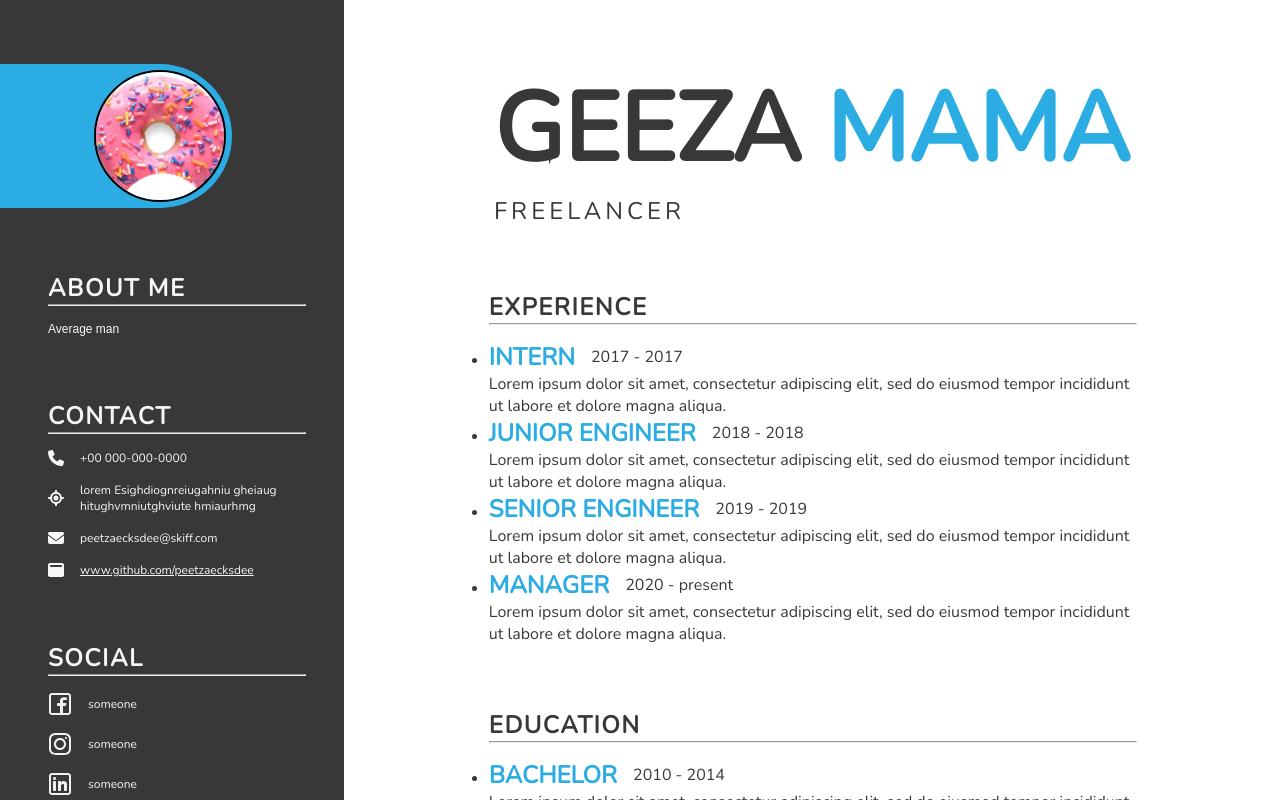
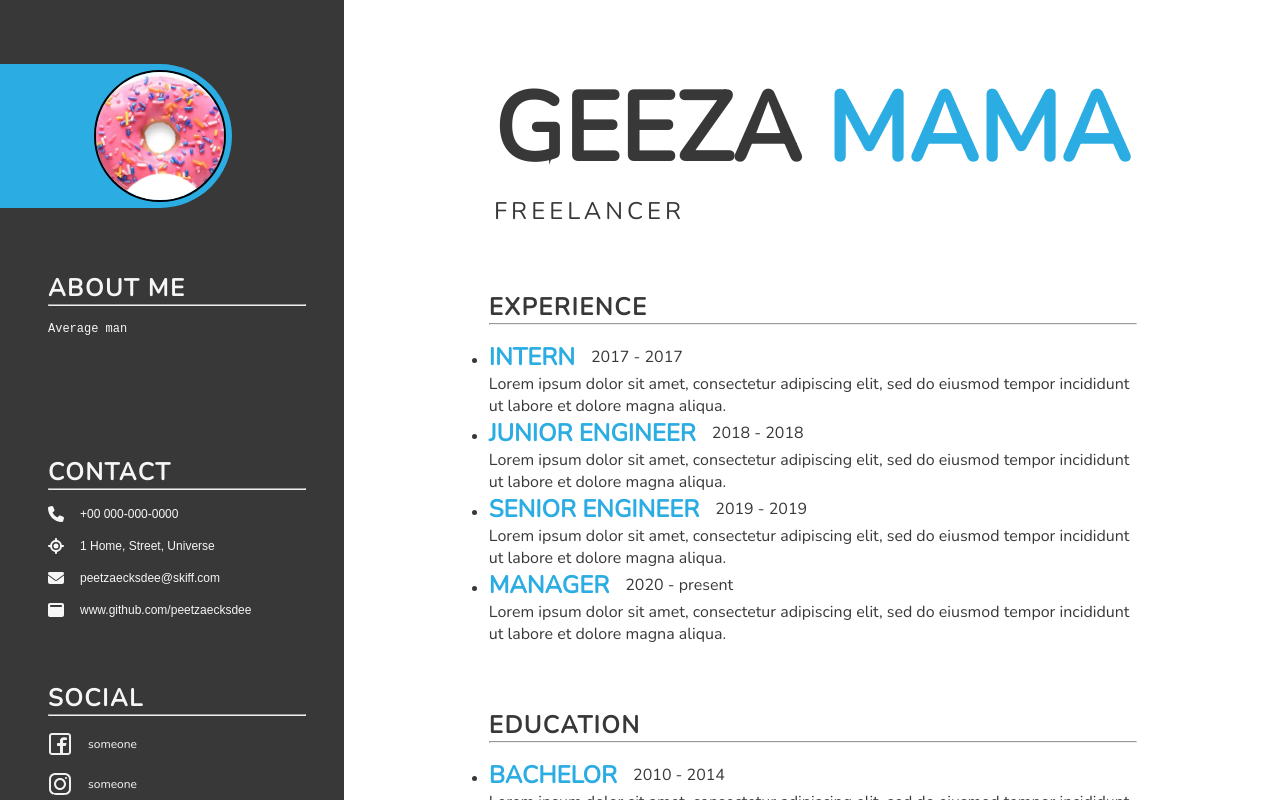
Before and after one commit to peetzaecksdee/TOP-CV-Application, a React (Vite) app: page / in a window 1280 px wide. Built offline with nearby package versions, Linux system fonts and the light colour scheme.

Commit message:
feat: Contact Input

```diff
--- a/src/App.css
+++ b/src/App.css
@@ -7,12 +7,14 @@ hr.black {
 	background-color: var(--black);
 }
 
-input {
+input, textarea {
+	width: 100%;
 	background: none;
 	border: none;
+	resize: none;
 }
 
-input:focus {
+input:focus, textarea:focus {
 	outline: none;
 }
 
--- a/src/components/Sidebar/AboutMe.jsx
+++ b/src/components/Sidebar/AboutMe.jsx
@@ -1,5 +1,5 @@
-import Container from "../Utils/Container"
-import { useState } from "react"
+import Container from '../Utils/Container';
+import { useState } from 'react';
 
 export default function AboutMe() {
 	const [aboutMe, setAboutMe] = useState('Average man');
@@ -10,7 +10,12 @@ export default function AboutMe() {
 
 	return (
 		<Container header='about me'>
-      <input className='text white small' value={aboutMe} onChange={handleChange} />
+			<textarea
+				className='text white small'
+				value={aboutMe}
+				onChange={handleChange}
+				rows='5'
+			/>
 		</Container>
-  )
+	);
 }
--- a/src/components/Sidebar/Contact.jsx
+++ b/src/components/Sidebar/Contact.jsx
@@ -1,26 +1,52 @@
 import Container from '../Utils/Container';
 import { FontAwesomeIcon } from '@fortawesome/react-fontawesome';
 import { faPhone, faLocation, faWindowMaximize, faEnvelope } from '@fortawesome/free-solid-svg-icons';
+import { useState } from 'react';
+
+let contacts = [
+	{
+		icon: faPhone,
+		text: '+00 000-000-0000',
+	},
+	{
+		icon: faLocation,
+		text: '1 Home, Street, Universe',
+	},
+	{
+		icon: faEnvelope,
+		text: 'peetzaecksdee@skiff.com',
+	},
+	{
+		icon: faWindowMaximize,
+		text: 'www.github.com/peetzaecksdee',
+	},
+]
 
 export default function Contact() {
+	const [contactList, setContactList] = useState(contacts);
+
+	function handleChange(idx, e) {
+		setContactList(contactList.map((contact, index) => {
+			if (index === idx) {
+				return {
+					...contact,
+					text: e.target.value,
+				};
+			}
+			return contact;
+		}));
+	}
+
 	return (
 		<Container header="contact">
-			<div className='content-container'>
-				<FontAwesomeIcon icon={faPhone} className="white" />
-        <span className='white small'>+00 000-000-0000</span>
-			</div>
-			<div className='content-container'>
-				<FontAwesomeIcon icon={faLocation} className="white" />
-        <span className='white small'>lorem Esighdiognreiugahniu gheiaug hitughvmniutghviute hmiaurhmg</span>
-			</div>
-			<div className='content-container'>
-				<FontAwesomeIcon icon={faEnvelope} className="white" />
-        <span className='white small'>peetzaecksdee@skiff.com</span>
-			</div>
-			<div className='content-container'>
-				<FontAwesomeIcon icon={faWindowMaximize} className="white" />
-        <a target='_blank' href='www.github.com/peetzaecksdee' className='white  small' >www.github.com/peetzaecksdee</a>
-			</div>
+			{contactList.map((contact, index) => {
+				return (
+					<div className='content-container' key={index}>
+						<FontAwesomeIcon icon={contact.icon} className="white" />
+						<input className='white small' value={contact.text} onChange={(e) => {handleChange(index, e)}} />
+					</div>
+				)
+			})}
 		</Container>
 	);
 }
```
Lines whose indentation alone changed are shown as unchanged.
